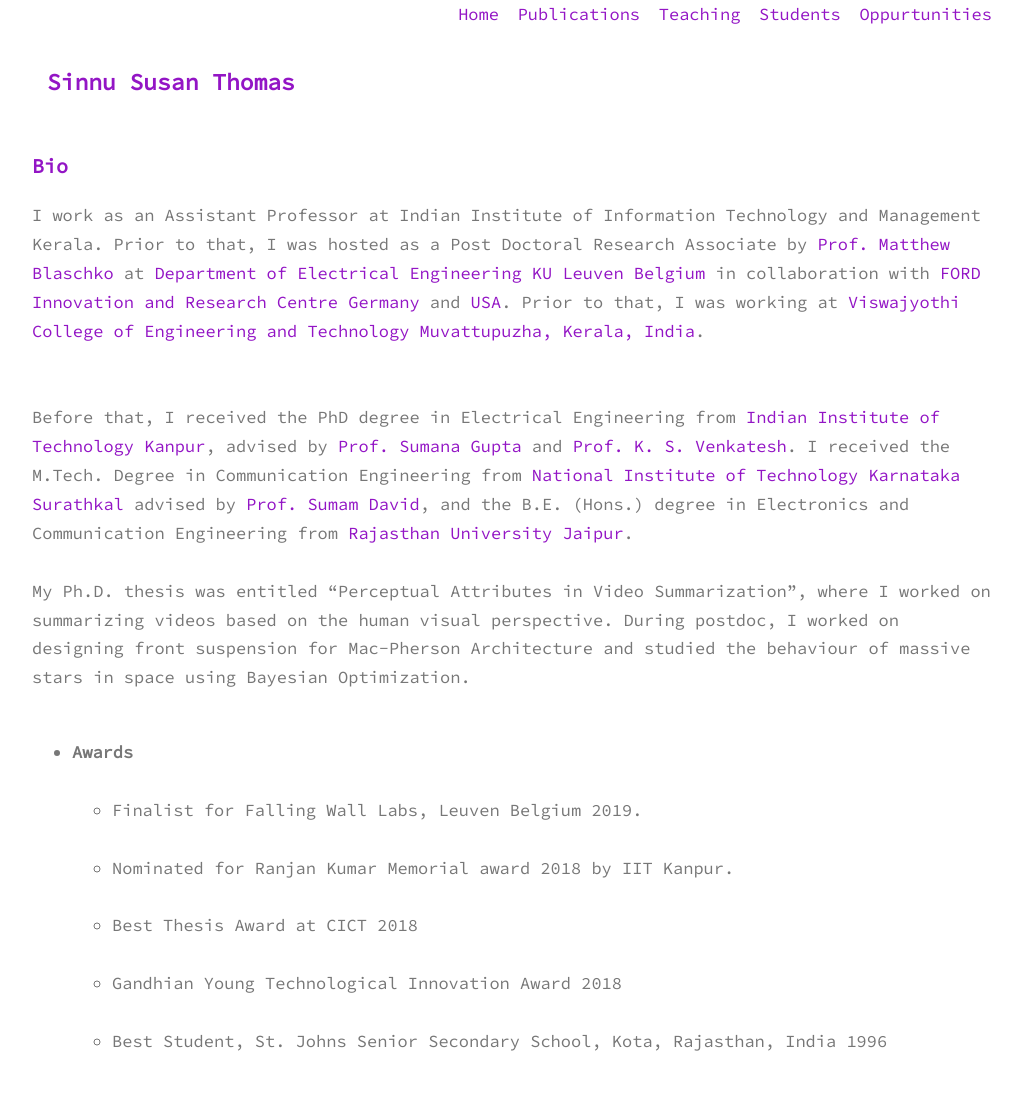
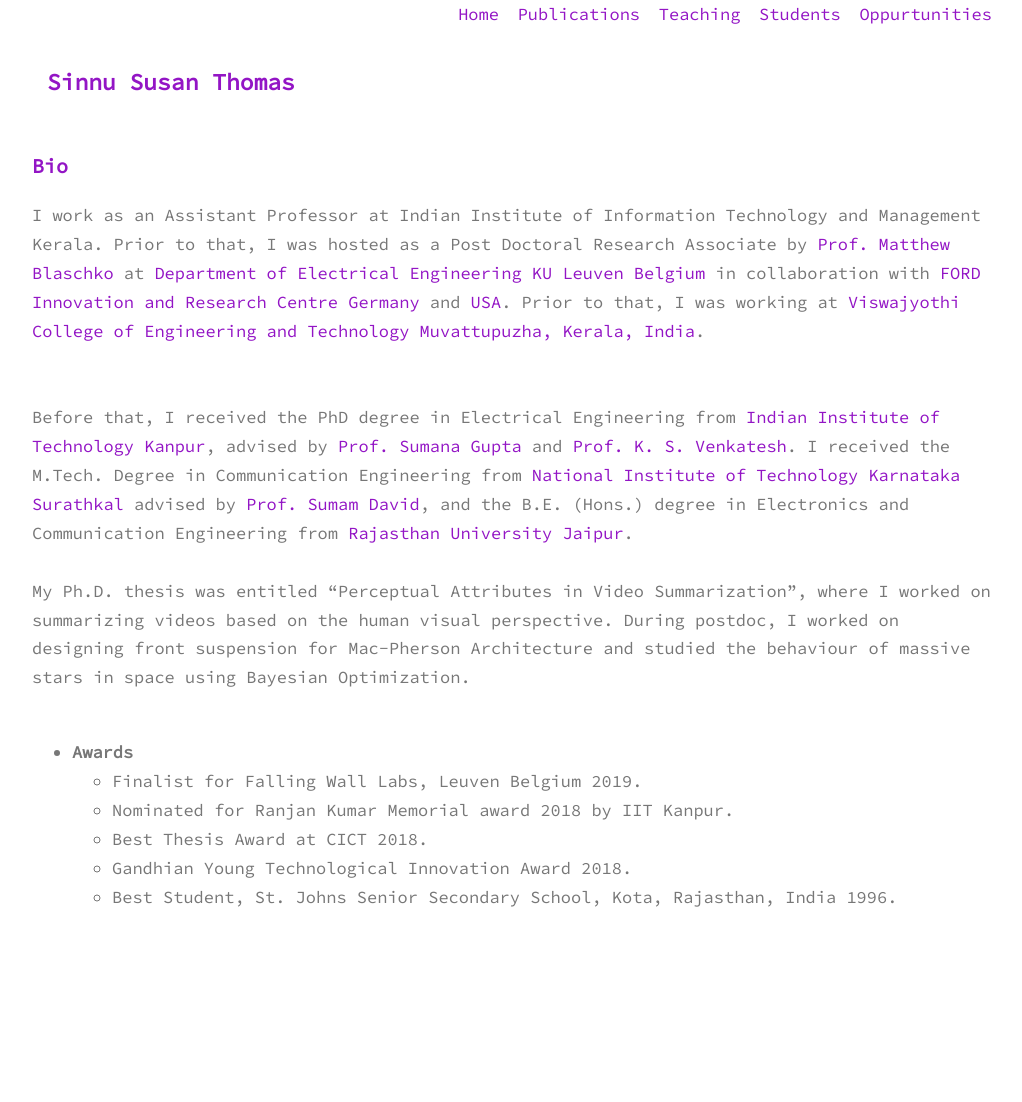
Before and after one commit to sinnuthomas/sinnuthomas.github.io, a Jekyll site: the page built from bio.md, in a window 1280 px wide. Shown: the whole page, without its empty margins (128-1150 px from the left). Built offline with Jekyll 4.4.1, drawn with Linux system fonts in a browser that asks for light colours; after the commit the page ends 928 px from its top, so only the background shows below that.

Commit message:
Update bio.md

```diff
--- a/bio.md
+++ b/bio.md
@@ -11,14 +11,14 @@ Before that, I received the PhD degree in Electrical Engineering from [Indian In
 My Ph.D. thesis was entitled “Perceptual Attributes in Video Summarization”, where I worked on summarizing videos based on the human visual perspective. During postdoc, I worked on designing front suspension for Mac-Pherson Architecture and studied the behaviour of massive stars in space using Bayesian Optimization.
 <br/><br/>
 * **Awards**
-  <br/><br/>
+  <br/>
   * Finalist for Falling Wall Labs, Leuven Belgium 2019.
-  <br/><br/>
+  <br/>
   * Nominated for Ranjan Kumar Memorial award 2018 by IIT Kanpur.
-  <br/><br/>
-  * Best Thesis Award at CICT 2018
-   <br/><br/>
-   * Gandhian Young Technological Innovation Award 2018
-   <br/><br/>
-   * Best Student, St. Johns Senior Secondary School, Kota, Rajasthan, India 1996
-   <br/><br/>
+  <br/>
+  * Best Thesis Award at CICT 2018.
+   <br/>
+   * Gandhian Young Technological Innovation Award 2018.
+   <br/>
+   * Best Student, St. Johns Senior Secondary School, Kota, Rajasthan, India 1996.
+   <br/>
```
